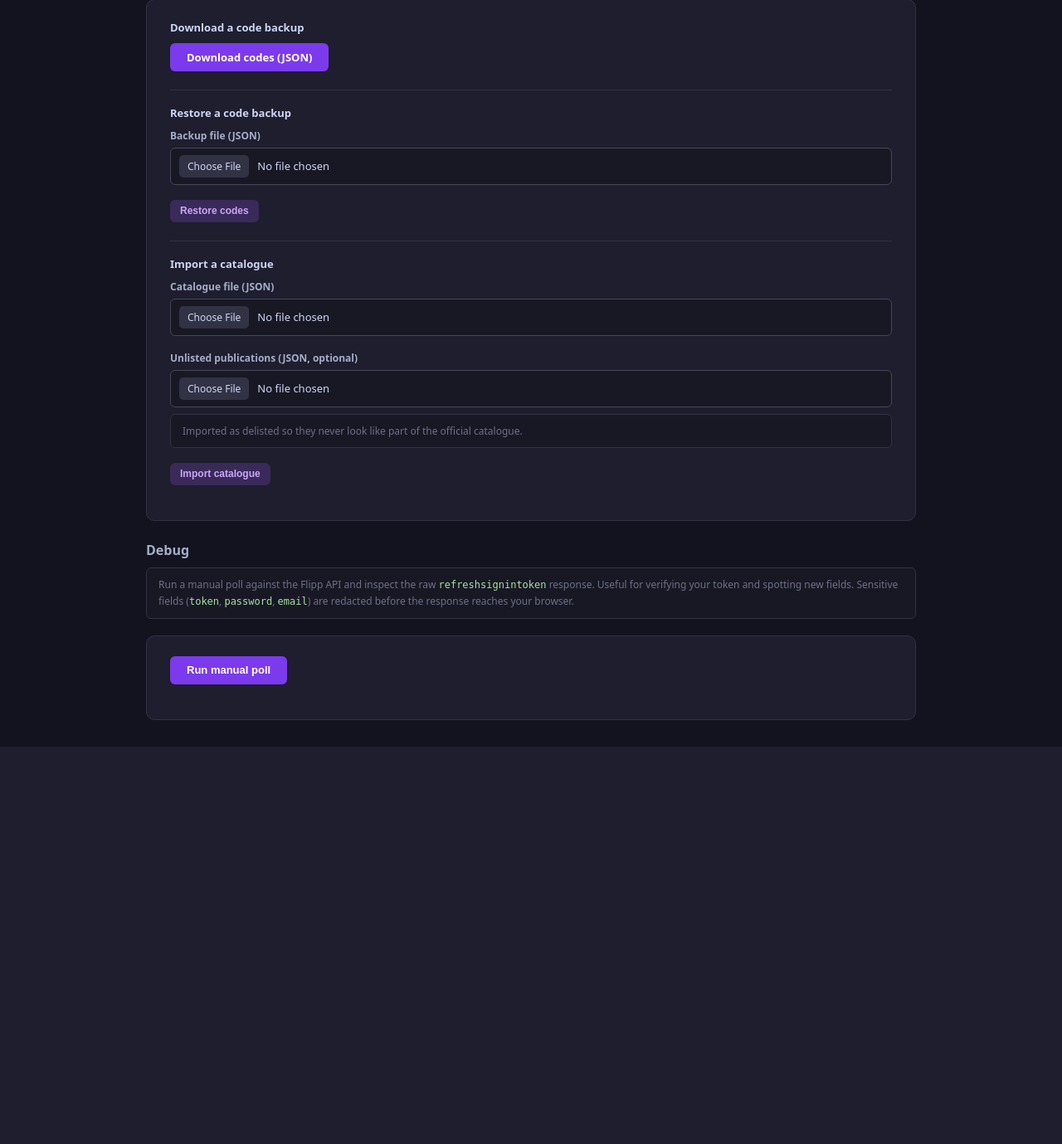
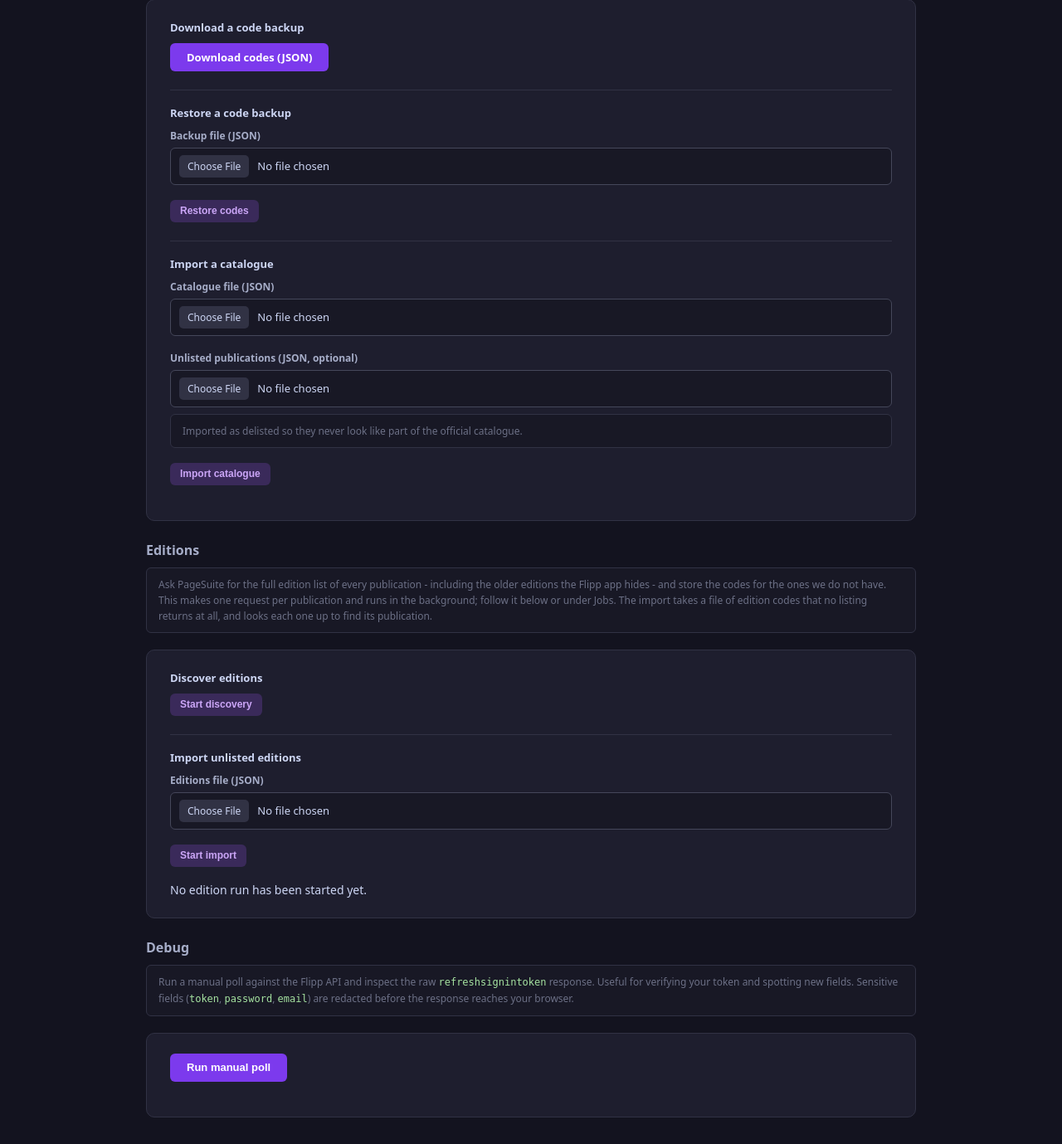
Before and after one commit to Armandur/flipp-dl, a FastAPI app: page /settings in a window 1280 px wide. Shown: the part 2235-3614 px from the top of the page at 83% size. Before the commit the page ends 3135 px from the top, so only its background shows below. Run offline with FastAPI, Linux system fonts and the light colour scheme; some libraries are stand-ins or nearby versions.

Commit message:
Exponera utgåvekörningarna i webb-UI:t
Inställningssidan kan starta en utgåveupptäckt och ladda upp en fil med
olistade utgåvor. Statusrutan pollar medan jobbet är köat eller körande och
slutar polla av sig själv när det är klart, så den inte hamrar på servern i
onödan. En ny körning köas inte medan en redan är i gång.

Co-Authored-By: Claude Opus 5 (1M context) <noreply@anthropic.com>
Claude-Session: https://claude.ai/code/session_018QPq8jS56auqPeGeFwFMUg

```diff
--- a/flipp_dl/web/codes_routes.py
+++ b/flipp_dl/web/codes_routes.py
@@ -1,7 +1,7 @@
-"""Catalogue and code-backup routes for the settings page.
+"""Catalogue, code-backup and edition routes for the settings page.
 
-The web counterpart to the CLI's ``--import-catalog``, ``--export-codes``
-and ``--import-backup``. Both sides share :mod:`flipp_dl.codes`, so a file
+The web counterpart to the CLI's ``--import-catalog``, ``--export-codes``,
+``--import-backup``, ``--discover-editions`` and ``--import-editions``. Both sides share :mod:`flipp_dl.codes`, so a file
 means the same thing whichever way it is fed in.
 
 JSON goes both ways: the export is a download (GET with a
@@ -9,11 +9,17 @@ JSON goes both ways: the export is a download (GET with a
 (multipart POST). The CSRF token rides along as a hidden form field, since
 ``check_csrf_form`` reads it out of the same parsed form as the file.
 
+The two edition runs make one HTTP call per publication (or per edition),
+far too slow for a request, so they are queued as jobs and drained by
+:func:`flipp_dl.editions.run_editions_queue` in the scheduler. The settings
+page polls a status partial while one is running.
+
 Kept out of ``routes.py`` (already 1400+ lines) per TASK-1292.
 """
 
 from __future__ import annotations
 
+import json
 import logging
 from datetime import datetime, timezone
 from typing import Annotated
@@ -30,8 +36,10 @@ from ..codes import (
     parse_catalog,
     restore_backup,
 )
+from ..db.models import JobStatus
 from ..db.repository import DownloadRepository
 from ..db.session import get_session
+from ..editions import JOB_DISCOVER, JOB_IMPORT, JOB_TYPES, parse_editions
 from . import i18n
 from .auth import check_csrf_form
 from .routes import _mark_for_translation as _
@@ -53,7 +61,12 @@ _FILE_ERROR_MESSAGES = {
     ),
     "empty": _("No file was selected."),
     "too_large": _("The file is too large."),
+    "no_editions": _("The file contains no editions."),
 }
+
+# A job in one of these states is still going to change, so the status
+# partial keeps polling; anything else is its final word.
+_ACTIVE_JOB_STATUSES = (JobStatus.QUEUED.value, JobStatus.RUNNING.value)
 
 
 def _error(request: Request, reason: str) -> HTMLResponse:
@@ -166,3 +179,80 @@ def register(app: FastAPI) -> None:
             "codes_result.html",
             {"error": None, "result": result, "kind": "backup"},
         )
+
+    # ------------------------------------------------------------------
+    # Editions - queued as jobs, drained by the scheduler
+    # ------------------------------------------------------------------
+
+    def _editions_status(request: Request) -> HTMLResponse:
+        """Render the latest editions job, with its progress or result."""
+        with get_session(request.app.state.session_factory) as session:
+            job = DownloadRepository(session).latest_job_of_types(JOB_TYPES)
+            view = None
+            if job is not None:
+                try:
+                    payload = json.loads(job.payload)
+                except (TypeError, ValueError):
+                    payload = {}
+                view = {
+                    "id": job.id,
+                    "type": job.job_type,
+                    "status": job.status,
+                    "error": job.error_message,
+                    "progress": payload.get("progress") or {},
+                    "result": payload.get("result") or {},
+                    "active": job.status in _ACTIVE_JOB_STATUSES,
+                }
+        return _templates(request).TemplateResponse(
+            request, "editions_status.html", {"job": view}
+        )
+
+    def _queue_editions_job(request: Request, job_type: str, payload: dict):
+        """Queue *job_type* unless a run is already waiting or working.
+
+        Returns ``None`` when a job was queued, or the busy status partial
+        when one is already in flight - two concurrent discovery runs would
+        just fetch the same editions twice.
+        """
+        with get_session(request.app.state.session_factory) as session:
+            repo = DownloadRepository(session)
+            latest = repo.latest_job_of_types(JOB_TYPES)
+            if latest is not None and latest.status in _ACTIVE_JOB_STATUSES:
+                return _editions_status(request)
+            repo.create_job(job_type, payload)
+        return None
+
+    @app.get("/settings/editions-status", response_class=HTMLResponse)
+    async def editions_status(request: Request):
+        """Poll target for the running editions job (HTMX)."""
+        return _editions_status(request)
+
+    @app.post("/settings/discover-editions", response_class=HTMLResponse)
+    async def discover_editions_route(request: Request):
+        """Queue a full edition discovery run across every publication."""
+        if not await check_csrf_form(request):
+            return HTMLResponse("CSRF validation failed", status_code=400)
+        busy = _queue_editions_job(request, JOB_DISCOVER, {})
+        return busy or _editions_status(request)
+
+    @app.post("/settings/import-editions", response_class=HTMLResponse)
+    async def import_editions_route(
+        request: Request,
+        editions: Annotated[UploadFile | None, File()] = None,
+    ):
+        """Queue an import of unlisted editions from an uploaded file."""
+        if not await check_csrf_form(request):
+            return HTMLResponse("CSRF validation failed", status_code=400)
+
+        data = await _read_upload(editions)
+        if isinstance(data, str):
+            return _error(request, data)
+        try:
+            entries = parse_editions(data)
+        except CodeFileError as exc:
+            return _error(request, exc.reason)
+        if not entries:
+            return _error(request, "no_editions")
+
+        busy = _queue_editions_job(request, JOB_IMPORT, {"input": {"entries": entries}})
+        return busy or _editions_status(request)
--- /dev/null
+++ b/flipp_dl/web/templates/editions_status.html
@@ -0,0 +1,63 @@
+{# Self-replacing status for the latest edition discovery/import job.
+   While the job is queued or running it re-requests itself every three
+   seconds; the finished version carries no hx-trigger, so the polling
+   stops on its own rather than hammering the endpoint forever. #}
+<div
+  class="import-summary"
+  {% if job and job.active %}
+  hx-get="/settings/editions-status"
+  hx-trigger="every 3s"
+  hx-target="#editions-output"
+  hx-swap="innerHTML"
+  {% endif %}
+>
+  {% if not job %}
+  <p class="dim">{{ _("No edition run has been started yet.") }}</p>
+  {% else %}
+  {% set label = _("Edition discovery") if job.type == "discover_editions" else _("Edition import") %}
+  <p>
+    <strong>{{ label }}</strong>
+    <span class="badge badge-{{ job.status }}">{{ job.status }}</span>
+    <a class="job-link dim" href="/jobs/{{ job.id }}">#{{ job.id }}</a>
+  </p>
+
+  {% if job.status == "queued" %}
+  <p class="dim">{{ _("Waiting for the scheduler to pick it up - this takes up to a minute.") }}</p>
+  {% elif job.status == "running" %}
+  <p class="dim">
+    {% if job.progress %}
+    {{ _("%(done)s of %(total)s done, %(found)s new so far.") % {
+      "done": job.progress.done, "total": job.progress.total,
+      "found": job.progress.found} }}
+    {% else %}
+    {{ _("Starting…") }}
+    {% endif %}
+  </p>
+  {% endif %}
+
+  {% if job.error %}
+  <p class="error">{{ job.error }}</p>
+  {% endif %}
+
+  {% if job.result %}
+  <p>
+    {% if job.type == "discover_editions" %}
+    {{ _("Found %(new)s new editions across %(checked)s publications (%(failed)s could not be fetched).") % {
+      "new": job.result.new_editions, "checked": job.result.checked,
+      "failed": job.result.failed} }}
+    {% else %}
+    {{ _("Imported %(imported)s editions (%(dead)s dead codes, %(no_publication)s with no known publication).") % {
+      "imported": job.result.imported, "dead": job.result.dead,
+      "no_publication": job.result.no_publication} }}
+    {% endif %}
+  </p>
+  {% if job.result.per_publication %}
+  <ul>
+    {% for name, count in job.result.per_publication %}
+    <li>{{ name }}: {{ count }}</li>
+    {% endfor %}
+  </ul>
+  {% endif %}
+  {% endif %}
+  {% endif %}
+</div>
--- a/flipp_dl/web/templates/settings.html
+++ b/flipp_dl/web/templates/settings.html
@@ -376,6 +376,51 @@
   </div>
 
   <div class="settings-action">
+    <h3>{{ _("Editions") }}</h3>
+    <div class="note">
+      {{ _("Ask PageSuite for the full edition list of every publication - including the older editions the Flipp app hides - and store the codes for the ones we do not have. This makes one request per publication and runs in the background; follow it below or under Jobs. The import takes a file of edition codes that no listing returns at all, and looks each one up to find its publication.") }}
+    </div>
+
+    <div class="form-card">
+      <form
+        hx-post="/settings/discover-editions"
+        hx-target="#editions-output"
+        hx-swap="innerHTML"
+      >
+        <input type="hidden" name="_csrf_token" value="{{ csrf_token }}">
+        <h4>{{ _("Discover editions") }}</h4>
+        <button type="submit" class="btn btn-primary-soft" id="discover-editions-btn">
+          {{ _("Start discovery") }}
+        </button>
+      </form>
+
+      <form
+        class="codes-upload"
+        hx-post="/settings/import-editions"
+        hx-target="#editions-output"
+        hx-swap="innerHTML"
+        hx-encoding="multipart/form-data"
+      >
+        <input type="hidden" name="_csrf_token" value="{{ csrf_token }}">
+        <h4>{{ _("Import unlisted editions") }}</h4>
+        <div class="field">
+          <label for="editions-file">{{ _("Editions file (JSON)") }}</label>
+          <input type="file" id="editions-file" name="editions" accept=".json,application/json" required>
+        </div>
+        <button type="submit" class="btn btn-primary-soft">{{ _("Start import") }}</button>
+      </form>
+
+      <div
+        id="editions-output"
+        style="margin-top:18px;"
+        hx-get="/settings/editions-status"
+        hx-trigger="load"
+        hx-swap="innerHTML"
+      ></div>
+    </div>
+  </div>
+
+  <div class="settings-action">
     <h3>{{ _("Debug") }}</h3>
     <div class="note">
       {{ _("Run a manual poll against the Flipp API and inspect the raw") }}
```
Also changed, not shown: tests/test_web_editions_routes.py (added, +295 -0 lines), flipp_dl/web/locales/sv/LC_MESSAGES/messages.po, 2 other files.
